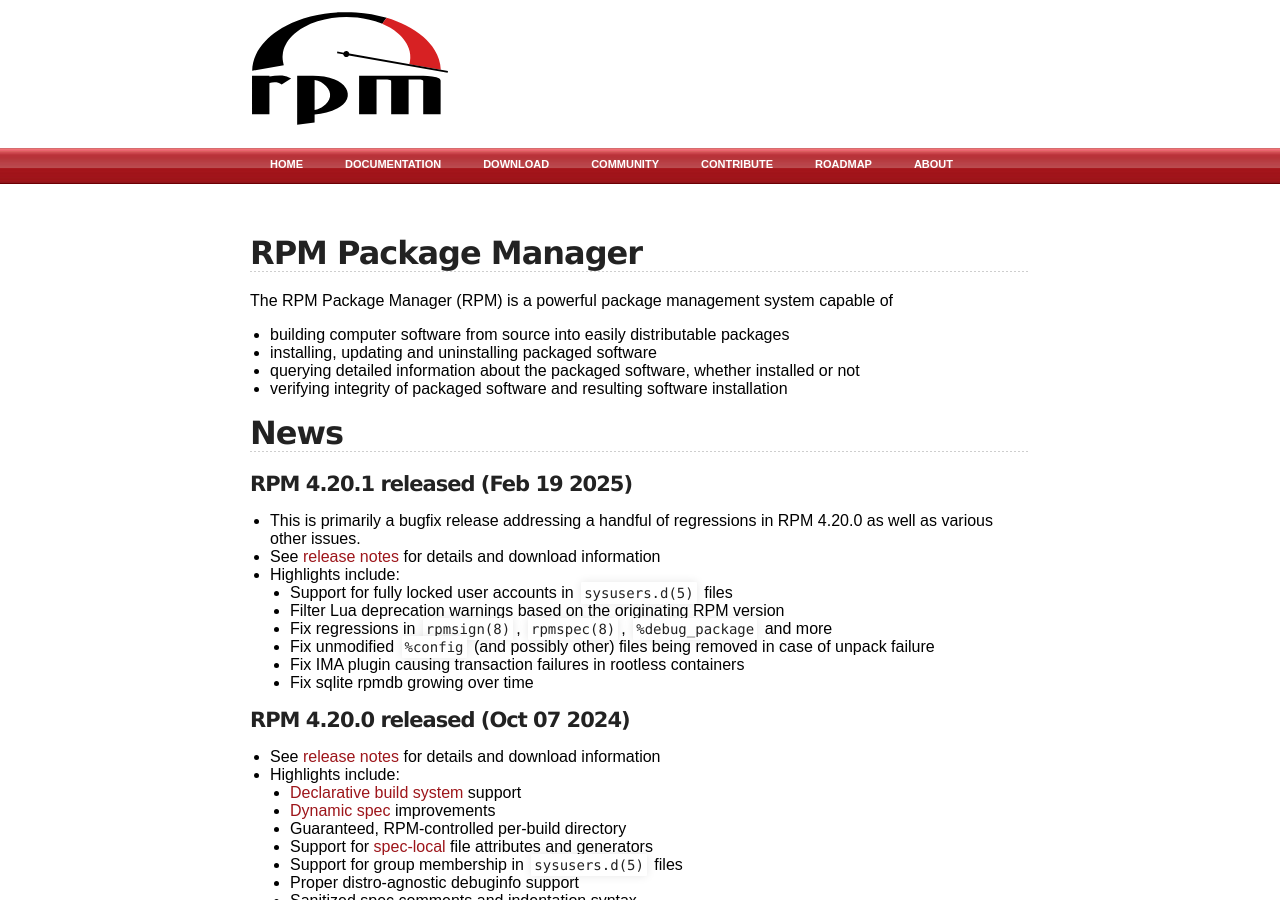
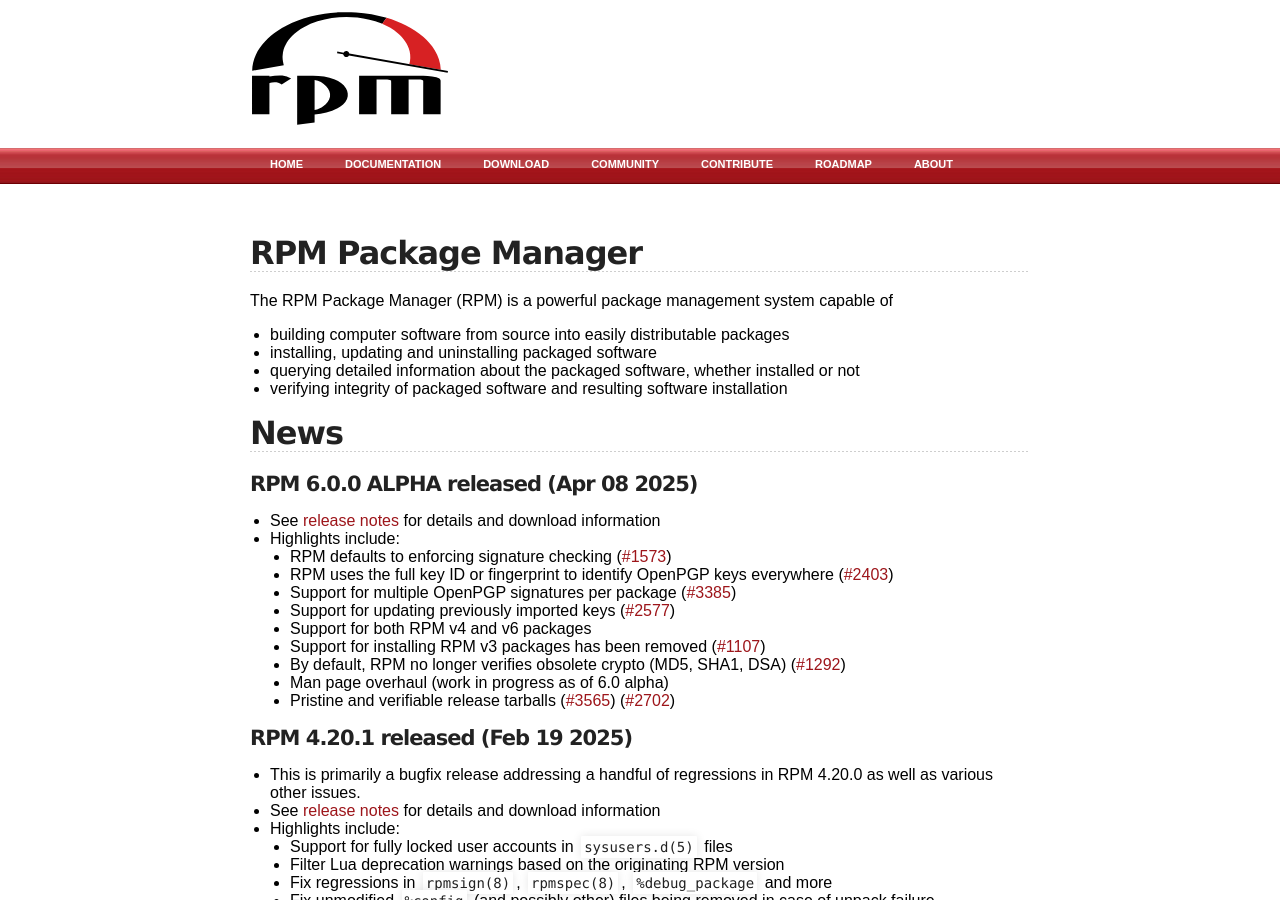
Before and after one commit to rpm-software-management/rpm-web, a Jekyll site: the page built from index.md, in a window 1280 px wide and 900 px high. Built offline with Jekyll 4.4.1, drawn with Linux system fonts in a browser that asks for light colours.

```diff
--- a/index.md
+++ b/index.md
@@ -15,6 +15,19 @@ capable of
 * verifying integrity of packaged software and resulting software installation
 
 ## News
+
+#### RPM 6.0.0 ALPHA released (Apr 08 2025)
+* See [release notes](releases/6.0.0) for details and download information
+* Highlights include:
+    * RPM defaults to enforcing signature checking ([#1573](https://github.com/rpm-software-management/rpm/issues/1573))
+    * RPM uses the full key ID or fingerprint to identify OpenPGP keys everywhere ([#2403](https://github.com/rpm-software-management/rpm/issues/2403))
+    * Support for multiple OpenPGP signatures per package ([#3385](https://github.com/rpm-software-management/rpm/issues/3385))
+    * Support for updating previously imported keys ([#2577](https://github.com/rpm-software-management/rpm/issues/2577))
+    * Support for both RPM v4 and v6 packages
+    * Support for installing RPM v3 packages has been removed ([#1107](https://github.com/rpm-software-management/rpm/issues/1107))
+    * By default, RPM no longer verifies obsolete crypto (MD5, SHA1, DSA) ([#1292](https://github.com/rpm-software-management/rpm/issues/1292))
+    * Man page overhaul (work in progress as of 6.0 alpha)
+    * Pristine and verifiable release tarballs ([#3565](https://github.com/rpm-software-management/rpm/issues/3565)) ([#2702](https://github.com/rpm-software-management/rpm/issues/2702))
 
 #### RPM 4.20.1 released (Feb 19 2025)
 * This is primarily a bugfix release addressing a handful of regressions in RPM 4.20.0 as well as various other issues.
```
Also changed, not shown: download.md (+1 -1 lines), releases/6.0.0.md (+2 -2 lines), timeline.md (+13 -0 lines).
